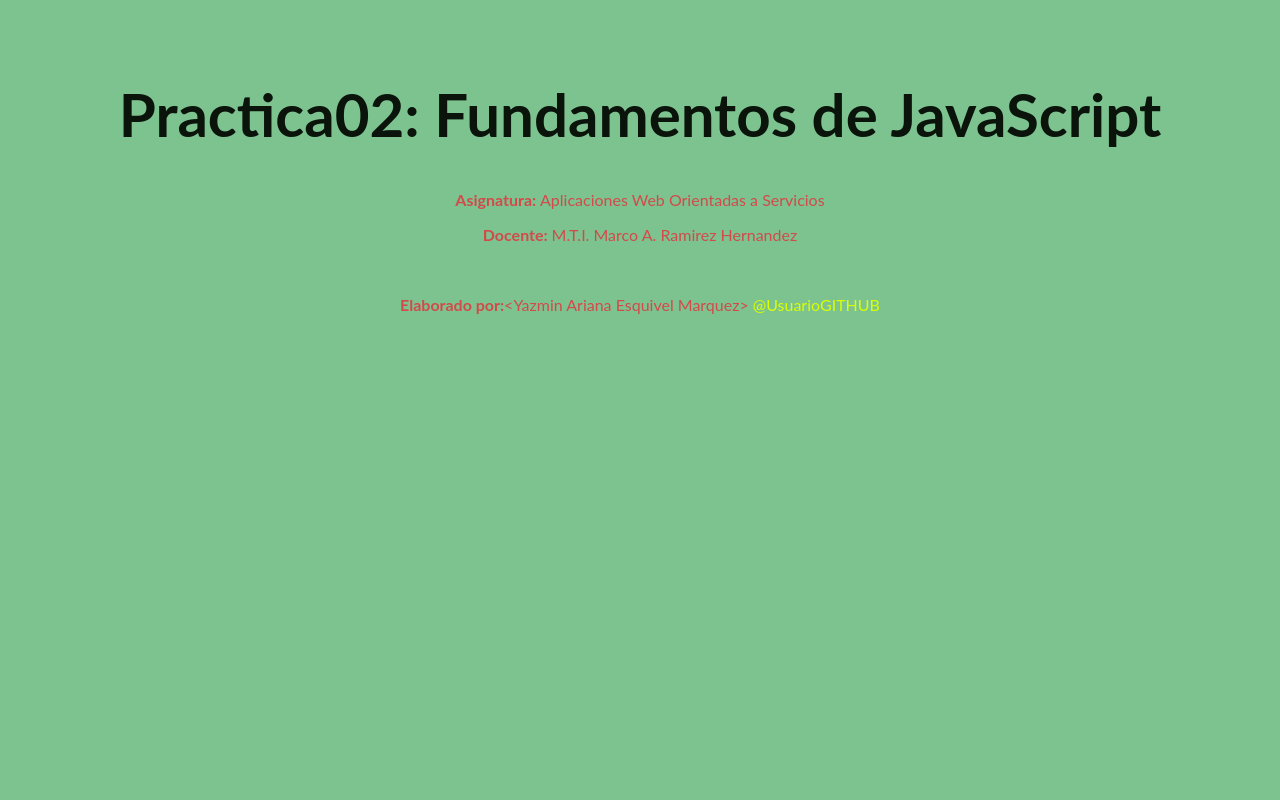
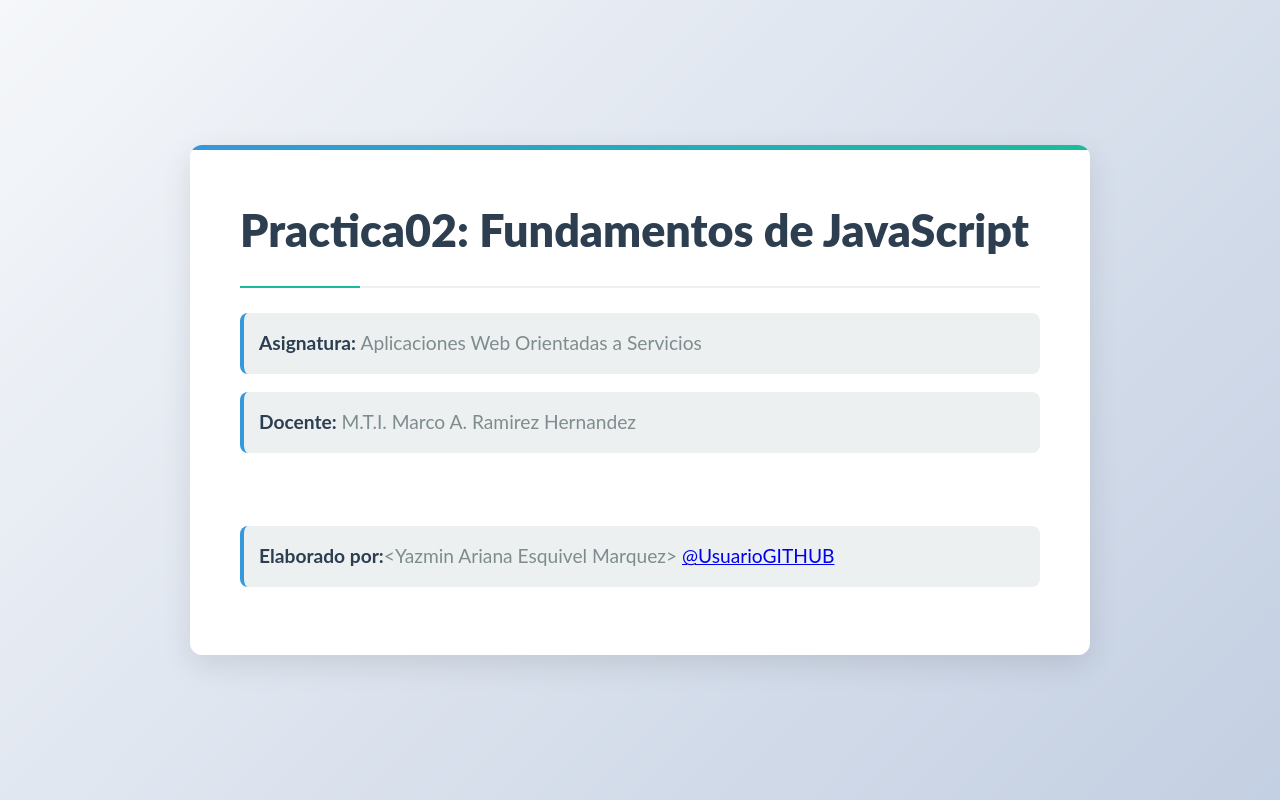
Before and after one commit to yazmin0608/AWOS_PRACTICA002_240235, a plain HTML site: page index.html in a window 1280 px wide. Drawn offline with Linux system fonts and the light colour scheme.

Commit message:
Practica 02
fix: Correción de Estilos de la Página y mensajes de salida, add: Se agrego el código del ejercicio 02: Tipos de Datos

```diff
--- a/css/estilos.css
+++ b/css/estilos.css
@@ -1,90 +1,110 @@
-
-html{
+/* Reset y configuraciones base */
+* {
+    margin: 0;
+    padding: 0;
     box-sizing: border-box;
-    font-size: 62.5%;
 }
 
-body{
-    font-size: 1.6rem;
-    font-family: 'lato','sans-serif';
-    background-color: rgb(125, 195, 144);
-}
-/*Estas propiedades son el antes y el despues de box sizing */
-*,*:before,*::after{
-    box-sizing: inherit;
+/* Variables CSS para colores y estilos */
+:root {
+    --primary-color: #2c3e50;
+    --secondary-color: #3498db;
+    --accent-color: #1abc9c;
+    --light-color: #ecf0f1;
+    --dark-color: #2c3e50;
+    --gray-color: #7f8c8d;
+    --shadow: 0 10px 30px rgba(0, 0, 0, 0.1);
+    --border-radius: 12px;
+    --transition: all 0.3s ease;
 }
 
-header{
-    padding: 3rem 0;
+/* Estilos generales */
+body {
+    font-family: 'Lato', sans-serif;
+    background: linear-gradient(135deg, #f5f7fa 0%, #c3cfe2 100%);
+    color: var(--dark-color);
+    line-height: 1.6;
+    min-height: 100vh;
+    padding: 20px;
+    display: flex;
+    flex-direction: column;
+    align-items: center;
+    justify-content: center;
 }
 
-header h1{
-    text-align: center;
-    color: rgb(10, 20, 11);
-    font-size: 6rem;
+/* Contenedor principal */
+body>header {
+    background-color: white;
+    border-radius: var(--border-radius);
+    box-shadow: var(--shadow);
+    padding: 50px;
+    max-width: 900px;
+    width: 100%;
+    position: relative;
+    overflow: hidden;
 }
 
-header p{
-    color: rgb(210, 74, 74);
-    text-align: center;
-    font-size: 3.2 rem;
-
+/* Efecto decorativo superior */
+body>header::before {
+    content: '';
+    position: absolute;
+    top: 0;
+    left: 0;
+    width: 100%;
+    height: 5px;
+    background: linear-gradient(to right, var(--secondary-color), var(--accent-color));
 }
 
-header p a{
-    text-decoration: none ;
-    color: rgb(217, 255, 0);
+/* T��tulo principal */
+h1 {
+    color: var(--primary-color);
+    font-size: 2.8rem;
+    font-weight: 900;
+    margin-bottom: 25px;
+    padding-bottom: 20px;
+    border-bottom: 2px solid var(--light-color);
+    position: relative;
 }
 
-.DOM{
-    max-width: 120rem;
-    margin: 0  auto;
+h1::after {
+    content: '';
+    position: absolute;
+    bottom: -2px;
+    left: 0;
+    width: 120px;
+    height: 2px;
+    background-color: var(--accent-color);
 }
 
-.DOM h2{
-    color: rgb(93, 32, 32);
-    text-align: center;
+/* Subt��tulos y p��rrafos */
+p {
+    margin-bottom: 18px;
+    font-size: 1.1rem;
+    color: var(--gray-color);
 }
 
-.DOM nav a{
-    color: aliceblue;
-    font-size: 20 px;
-    text-decoration: none;
-    margin-right: 10px;
+strong {
+    color: var(--primary-color);
+    font-weight: 700;
 }
 
-.DOM p{
-    color: blue;
-    font-size: 20px;
+/* Estilos espec��ficos para cada secci��n */
+p:has(strong:first-child) {
+    font-size: 1.2rem;
+    padding: 15px;
+    background-color: var(--light-color);
+    border-radius: 8px;
+    border-left: 4px solid var(--secondary-color);
 }
 
-.DOM #formulario{
-    max-width: 500px;
-    margin: 0 auto;
-
+/* Informaci��n del docente */
+p:nth-of-type(2) {
+    border-left-color: var(--accent-color);
 }
 
-.DOM #formulario input{
-    display:block;
-    width: 100%;
-    border: none;
-    margin-bottom: 2rem;
-    padding: 2rem;
-    border-radius: 1rem;
+/* Informaci��n del estudiante */
+p:nth-of-type(3) {
+    background-color: rgba(26, 188, 156, 0.1);
+    border-left-color: var(--accent-color);
+    margin-top: 30px
 }
-
-.alerta{
-    padding: 1rem;
-    text-align: center;
-    color: azure;
-    text-transform: uppercase;
-    font-size: 20px;
-}
-
-.alerta.error{
-    background-color: red;
-}
-
-.alerta.exito{
-    background-color: green;
-}
--- a/index.html
+++ b/index.html
@@ -22,6 +22,7 @@
     </header>
 
     <script src="js/Ejercicio01.js"></script>
+    <script src="js/Ejercicio02.js"></script>
 </body>
 
 </html>
--- a/js/Ejercicio01.js
+++ b/js/Ejercicio01.js
@@ -5,7 +5,10 @@
    multilienea
    */
 
-   // EJERCICIO 01: Declaración de variables en JavaScript
+   const bg= "linear-gradient(45deg, rgba(52,152,219,1) 0%, rgba(26, 188, 156, 1) 50%)";
+const style_console = `background: ${bg}; color:white; border-radius: 6px; padding:4px; font-size:1.0rem; font-weight:bold`
+
+console.log("%c1.- Ejercicio 01: Tipos de Datos ", style_console);
    //1. Utilizando la palabra reservada VAR
 
    // Utilizamos el método WARN para estilizar las respuestas de las pruebas realizadas a
--- /dev/null
+++ b/js/Ejercicio02.js
@@ -0,0 +1,98 @@
+// Tipos de datos en Java Script
+
+// Perzonalización de salidas a consola
+//const bg= "linear-gradient(45deg, rgba(52,152,219,1) 0%, rgba(26, 188, 156, 1) 50%)";
+//const style_console = `background: ${bg}; color:white; border-radius: 6px; padding:4px; font-size:1.0rem; font-weight:bold`
+
+console.log("%c1.- Ejercicio 02: Tipos de Datos ", style_console);
+
+// 1. Undefined - valor por defecto asignado a variables declaradas pero no inicializadas, no es igual a NULL.
+console.warn("1.- UNDFINED (No definido)")
+let usuarioLogeado;
+var rolUsuario;
+const ultimoAcceso = undefined;
+
+console.log("Valores actuales de las variables");
+console.log(`usuarioLogeado: ${usuarioLogeado}`);
+console.log(`rolUsuario: ${rolUsuario}`);
+console.log(`ultimoAcceso: ${ultimoAcceso}`);
+
+/* En java Script existe el metodo typeof() que nos devuelve el tipo de dato de una variable preficamente declarada */
+
+
+console.log("Tipos de dato de las variabes declaradas");
+console.log(`usuarioLogeado: ${typeof(usuarioLogeado)}`);
+console.log(`rolUsuario: ${typeof(rolUsuario)}`);
+console.log(`ultimoAcceso: ${typeof(ultimoAcceso)}`);
+
+// Supongamos que un usuario denominado MarcoRamirez99 se ha logueado exitosamente, el valor de la variable debera actualizarse a su username
+
+usuarioLogeado = "YazminEsquivel08";
+
+// Pero no solo cambiará su valor, también cambiará su tipo
+
+console.log(`El valor de la variable usuarioLogeado es: ${usuarioLogeado} y su nuevo tipo de datos es: ${typeof(usuarioLogeado)}`);
+
+
+// 2. BOOLEAN (TRUE/FALSE) - Verdadero o Falso
+console.warn("2.- BOOLEAN (TRUE/FALSE)");
+var hayUsuarioLogeado = false;
+
+/* Supongamos que nuestra app tendrá un menú específico para los usuarios registrados, en el podrán visualizar sus mensajes o estado de sus publicaciones de renta o venta de propiedades, a diferencia de un usuario que estra de manera incognita a visualizar las propiedades.*/
+
+function validarUsuarioLogeado() {
+    console.log(`El valor de la variable hayUsuarioLogeado es: ${hayUsuarioLogeado}, que
+    es de tipo ${typeof (hayUsuarioLogeado)}`);
+
+    if (hayUsuarioLogeado===true)
+    {
+        console.log("Dado que se ha logeado un usuario la app mostrará el menu del usuario");
+    }
+    else if (!hayUsuarioLogeado)
+    {
+        console.log("Dado que no hay usuario logeado, la app mostrará el menú de usuario.");
+    }
+    else {
+        console.log("No puedo procesar este tipo de dato, requerido de un booleano");
+    }
+}
+
+// test1: usuario logueado = true
+hayUsuarioLogeado = true;
+console.log("Test 1")
+validarUsuarioLogeado();
+
+// test2: usuario logueado = false
+hayUsuarioLogeado = false;
+console.log("Test 2")
+validarUsuarioLogeado();
+
+// 3. test3: usuario logueado = a cualquier otra cosa
+console.log("Test 3")
+hayUsuarioLogeado = 52.5;
+validarUsuarioLogeado();
+
+// 3. NUMBER (Numéricos)
+console.warn("3.- NUMBER (NUMÉRICOS)");
+/* Es importante saber que Java Script a diferencia de otros lenguajes no diferencia los datos de tipo númerico, lo que para otros lenguajes de programación lo que un
+ENTERO (INT), DLOTANTE (FLOAT), DECIMAL, DOBLE (DOUBLE), para el solo solo son NUMBER */
+
+let userID_Owner = 225
+let princeProperty = 125000.50
+let latGPS = 20.240508
+let longGPS = -97.952881
+let altdGPS = 1180 // en metros sobre el nivel del mar
+
+console.log(`Los valores de las variables declaradas para los datos de la propiedad son:
+    ID del Usuario propietario: ${userID_Owner}
+    Precio de la propiedad: $${princeProperty} USD
+    Latitud (GPS): ${latGPS}
+    Longitud (GPS): ${longGPS}
+    Altitud (GPS): ${altdGPS}`);
+
+console.log(`Los tipos de datos de las variables declaradas para los datos de la propiedad son:
+    ID del Usuario propietario: ${typeof(userID_Owner)}
+    Precio de la propiedad: ${typeof(princeProperty)}
+    Latitud (GPS): ${typeof(latGPS)}
+    Longitud (GPS): ${typeof(longGPS)}
+    Altitud (GPS): ${typeof(altdGPS)}`);
```
